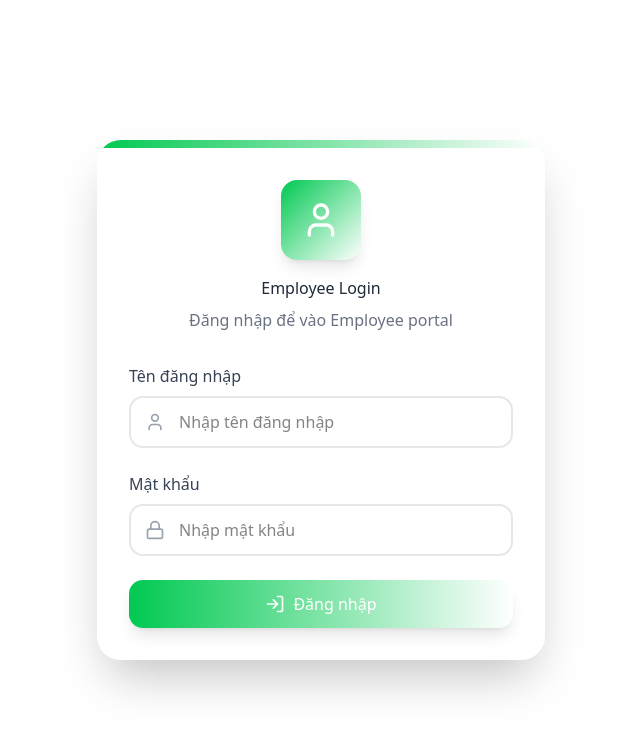
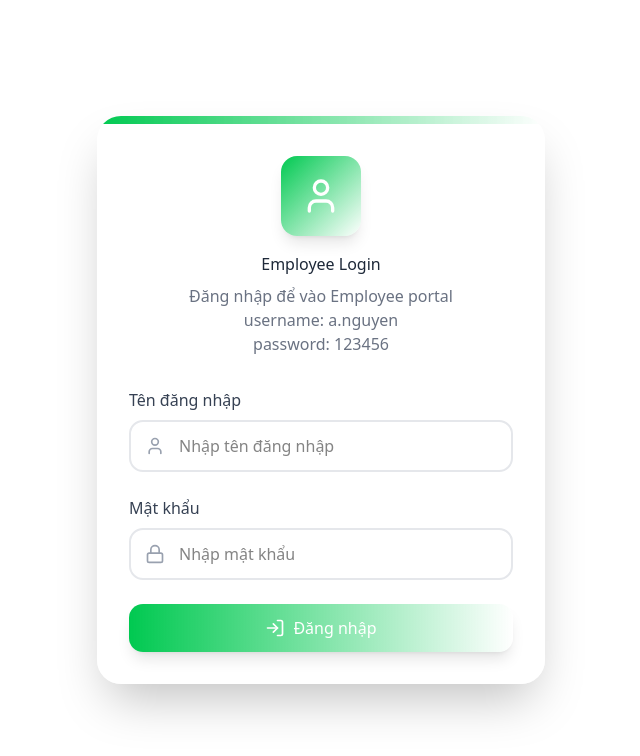
Before and after one commit to mythi05/hrms-front, a React (Create React App) app: page /login in a window 1280 px wide. Shown: the top 756 px of the page, without its empty margins (319-959 px from the left). Built offline with nearby package versions, Linux system fonts and the light colour scheme.

Commit message:
Update API URL to production link

```diff
--- a/src/pages/employee/LoginEmployee.js
+++ b/src/pages/employee/LoginEmployee.js
@@ -61,6 +61,9 @@ export default function LoginEmployee() {
             </div>
             <h2 className="text-center text-gray-800 mb-2">Employee Login</h2>
             <p className="text-gray-500 text-center">Đăng nhập để vào Employee portal</p>
+            <p className="text-gray-500 text-center">username: a.nguyen</p>
+            <p className="text-gray-500 text-center">password: 123456</p>
+
           </div>
 
           {error && <p className="text-red-500 mb-4 text-center">{error}</p>}
```
